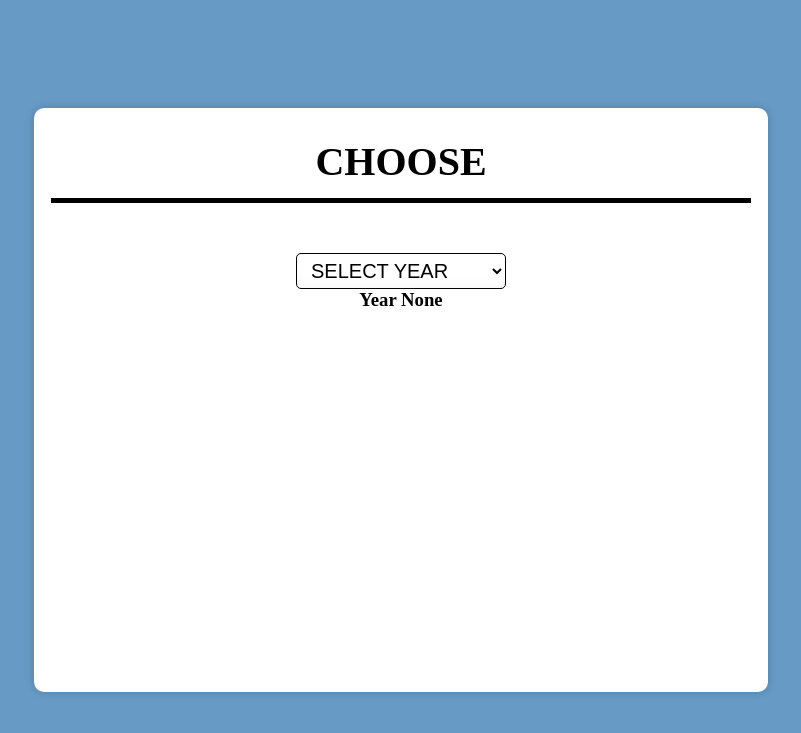
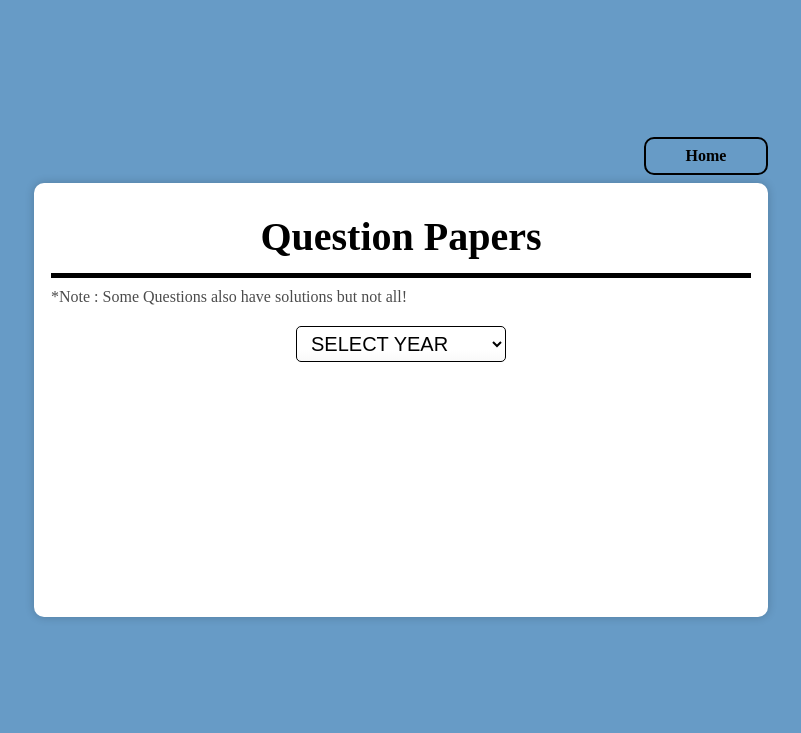
Before and after one commit to shubhi-gupta03/EndPrep, a Django app: page /pdfs in a window 1280 px wide. Shown: the top 733 px of the page, without its empty margins (239-1040 px from the left). Run offline with Django 5.2, Linux system fonts and the light colour scheme; data that the repository does not hold is empty; some libraries are stand-ins or nearby versions.

Commit message:
PDF Options Page Added

```diff
--- a/Templates/pdfs.html
+++ b/Templates/pdfs.html
@@ -6,12 +6,14 @@
     <meta name="viewport" content="width=device-width, initial-scale=1.0">
     <script src="https://kit.fontawesome.com/9e97db3298.js" crossorigin="anonymous"></script>
     <title>Requirements</title>
-    <link rel="stylesheet" href="{% static 'css/pdfs.css' %}">
+    <link rel="stylesheet" href="{% static 'css/options.css' %}">
 </head>
 
 <body>
+    <a href="/" class="btn2">Home</a>
     <div class="container">
-    <center><h1>CHOOSE</h1></center>
+    <center><h1>Question Papers</h1></center>
+    <p>*Note : Some Questions also have solutions but not all!</p>
     <form method="get">
         <center>
         <select class="select" id="year" name="year" onchange="this.form.submit()">
@@ -24,24 +26,39 @@
     </center>
     </form>
 <center>
-    <h3>Year {{selected_year}}</h3>
-        <table>
-            <tr>
-                {% for student in students %}
-                    <th>{{ student.name }}</th>
-                {% endfor %}
-            </tr>
-            <tr>
-                    {% if pdf_links %}
-                        {% for link in pdf_links %}
-                            <td><a href="{{ link }}" target="_blank">Link</a></td>
-                        {% endfor %}
-                    {% else %}
+    <br>
+            {% if grouped_data %}
+            <h2>{{select}} Year</h2>
+            <table>
+                <thead>
+                    <tr>
+                        <th>2018-19</th>
+                        <th>2019-20</th>
+                        <th>2020-21</th>
+                        <th>2021-22</th>
+                        <th>2022-23</th>
+                    </tr>
+                </thead>
+                <tbody>
+                    <tr>
+                    {% for name, links in grouped_data.items %}
 
-                    {% endif %}
-            </tr>
+                            {% for i in range %}
+                                {% if i == name %}
+                                    {% for link in links %}
+                                        <td><a href="{{ link }}" target="_blank" class="btn">PDF Link</a></td>
+                                    {% endfor %}
 
-        </table>
+                                {% endif %}
+                            {% endfor %}
+
+                    {% endfor %}
+                    </tr>
+                </tbody>
+            </table>
+        {% else %}
+
+        {% endif %}
     </center>
     <script src="{% static 'js/options.js' %}"></script>
 </body>
--- a/portal/views.py
+++ b/portal/views.py
@@ -8,12 +8,26 @@ def home(request):
     return render(request,'homepage.html')
 
 def pdfs(request):
-    students = Student.objects.all()
-
-    selected_year = request.GET.get('year')
-    if selected_year:
-        pdf_links = Student.objects.filter(year=selected_year).values_list('question_papers_link', flat=True)
-    else:
-        pdf_links = None
-
-    return render(request, 'pdfs.html', {'students': students, 'pdf_links': pdf_links,'selected_year':selected_year})
+    if request.method == 'GET':
+        selected_year = request.GET.get('year')
+        # Fetch data based on the selected year and group by 'name'
+        data = Student.objects.filter(year=selected_year).values('name', 'question_papers_link')
+        grouped_data = {}  # Dictionary to store data grouped by 'name'
+        range=["2018-19","2019-20","2020-21","2021-22","2022-23"]
+        if selected_year=='1':
+            sel="1st"
+        elif selected_year=='2':
+            sel="2nd"
+        elif selected_year=='3':
+            sel="3rd"
+        elif selected_year=='4':
+            sel="4th"
+        else:
+            sel="No Year Selected"
+        for item in data:
+            name = item['name']
+            if name not in grouped_data:
+                grouped_data[name] = []
+            grouped_data[name].append(item['question_papers_link'])
+        return render(request, 'pdfs.html', {'grouped_data': grouped_data,'range':range,'selected_year':selected_year,'select':sel})
+    return render(request, 'pdfs.html', {'grouped_data': None})
--- a/static/css/homepage.css
+++ b/static/css/homepage.css
@@ -117,6 +117,7 @@ h2{
 
 }
 
+
 .btn3{
     position: absolute;
     color: black;
--- a/static/css/pdfs.css
+++ b/static/css/options.css
@@ -16,7 +16,7 @@ body{
     color: black;
     background-color: white;
     position: absolute;
-    height: 550px;
+    height: 400px;
     width: 700px;
     border: 2px solid rgba(255,255,255,.2);
     border-radius: 10px;
@@ -30,33 +30,29 @@ body{
 .container h1{
     font-size: 40px;
     border-bottom: 5px solid black;
-    margin-bottom: 50px;
+    margin-bottom: 20px;
     padding: 13px 0;
 }
 
 
 .select {
     width: 210px;
+    display: flex;
     border: 1px solid black;
     border-radius: 0.25em;
     padding: 0.25em 0.5em;
     font-size: 1.25rem;
     cursor: pointer;
     line-height: 1.1;
+    margin-top: 20px;
+    margin-bottom: 20px;
     background-color: #fff;
     background-image: linear-gradient(to top, #f9f9f9, #fff 33%);
 }
 
-
-.semester{
-    margin-top: 10px;
-    display: flex;
-    justify-content: center;
-    align-items: center;
-}
-
-.semester .select{
-    width: 235px;
+p{
+    margin-top: -10px;
+    opacity: 70%;
 }
 
 .btn{
@@ -64,7 +60,7 @@ body{
     background: none;
     cursor: pointer;
     outline: none;
-    width: 30%;
+    width: 80%;
     margin: 12px 0;
     padding: 6px;
     border: 2px solid black;
@@ -72,20 +68,47 @@ body{
     font-weight: bold;
     transition: .5s;
     display: block;
-    margin-top: 20px;
+    margin-top: 5px;
     margin-bottom: 5px;
     align-items: center;
+    text-decoration: none;
+}
+.btn2{
+    color: black;
+    background: none;
+    cursor: pointer;
+    outline: none;
+    width: 80px;
+    margin: 12px 0;
+    padding-left: 40px;
+    padding-top: 8px;
+    padding-bottom: 8px;
+    border: 2px solid black;
+    border-radius: 10px;
+    font-weight: bold;
+    display: block;
+    transition: .5s;
+    margin-top: -483px;
+    margin-left: 609px;
+    margin-bottom: 5px;
+    text-decoration: none;
+    align-items: center;
+}
+.btn2:hover{
+    color: white;
+    background-color: black;
+    font-weight: bold;
 }
 table{
     width:100%;
     margin-top: 20px;
 }
-tr:nth-child(even) {
+tr:nth-child(odd) {
     background-color: #f2f2f2;
     align-items: center;
 }
 th, td {
-    padding: 15px;
+    padding: 20px;
     text-align: center;
   }
 .btn:hover{
```
